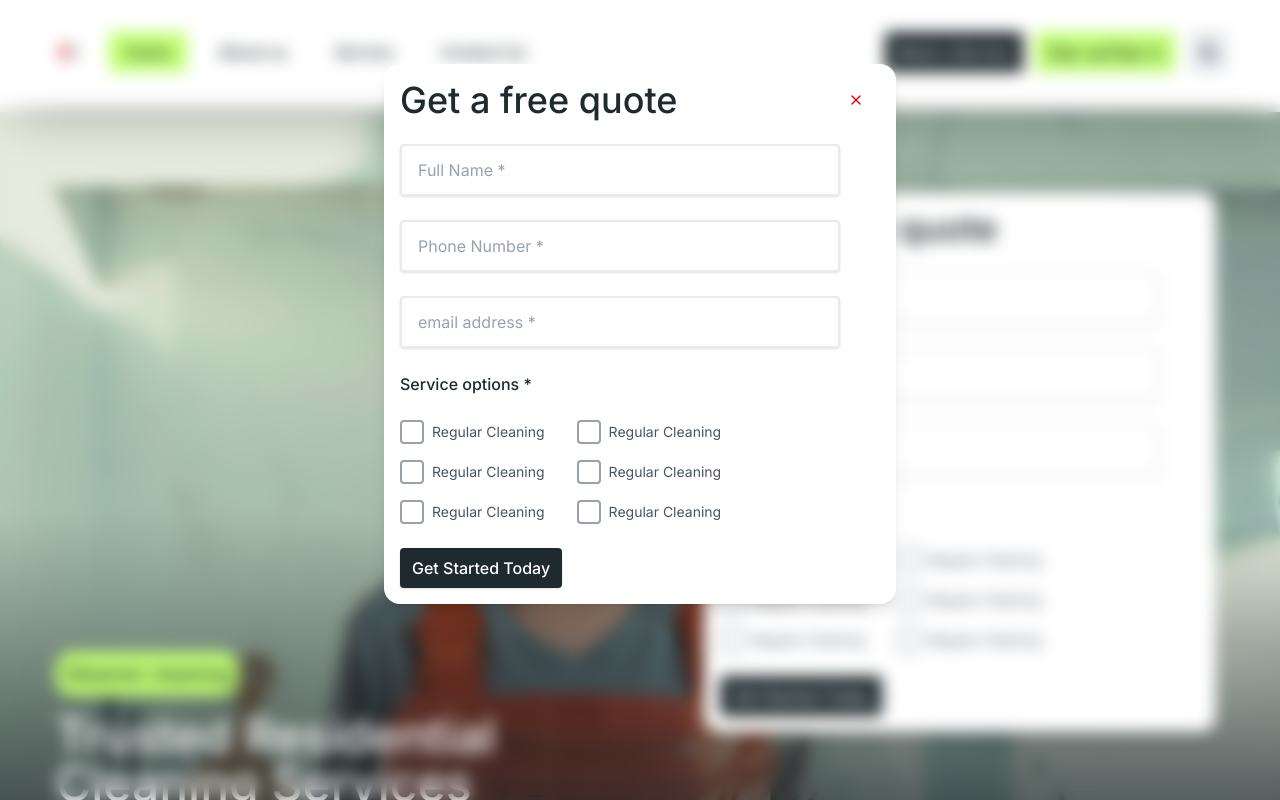
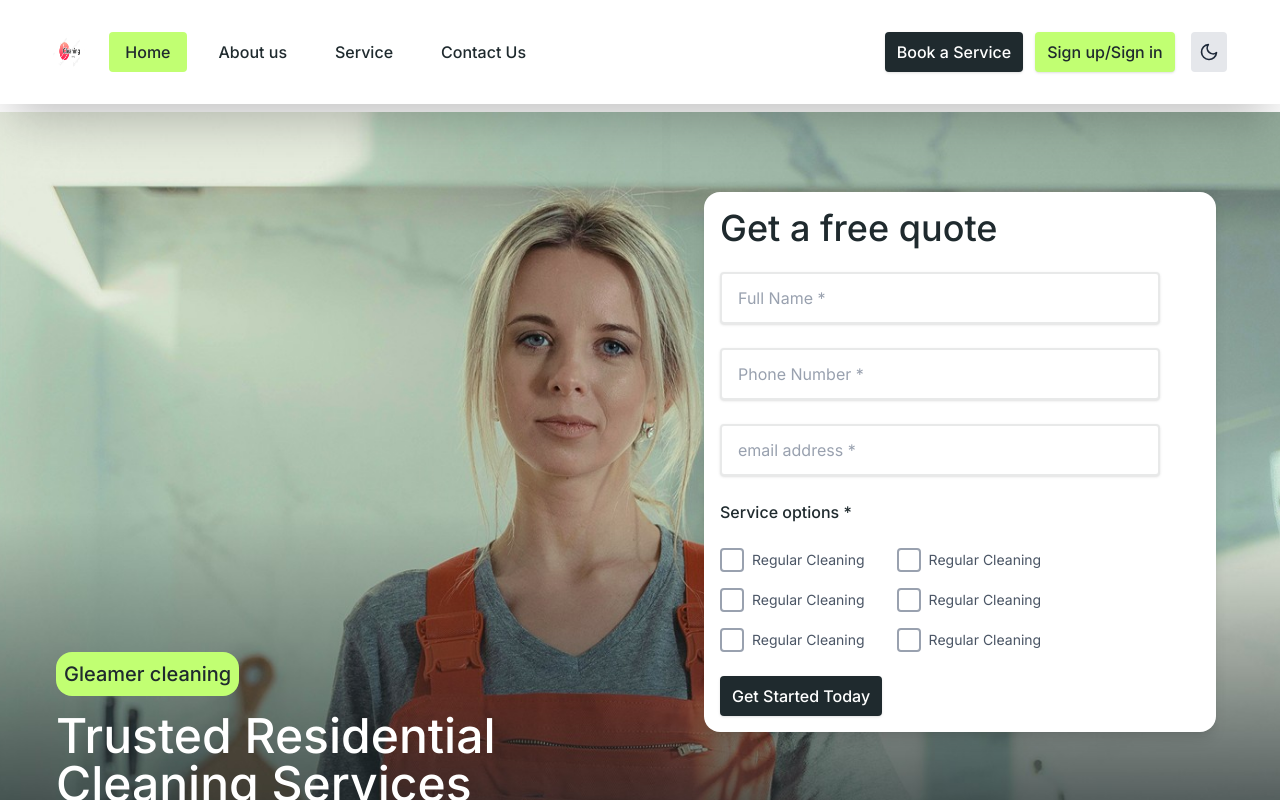
Before and after one commit to Ahmed-rbr/Cleaning_Services, a React (Vite) app: page / in a window 1280 px wide. Shown: the top 800 px of the page. Built offline with nearby package versions, Linux system fonts and the light colour scheme.

Commit message:
fixed case mismatch

```diff
--- a/src/components/Navbar.jsx
+++ b/src/components/Navbar.jsx
@@ -4,10 +4,10 @@ import LinkIteme from "./LinkIteme";
 import Btn from "./Btn";
 import { useNavigate } from "react-router-dom";
 import { useEffect, useState } from "react";
-import HeroForm from "./heroForm";
+import HeroForm from "./HeroForm";
 
 const Navbar = () => {
-  const [isopenModel, setOpenModel] = useState(true);
+  const [isopenModel, setOpenModel] = useState(false);
   const [isDark, setIsDark] = useState(false);
   const [isOpen, setOpen] = useState(false);
   useEffect(() => {
--- a/src/pages/Home.jsx
+++ b/src/pages/Home.jsx
@@ -1,5 +1,5 @@
 import React from "react";
-import HeroForm from "../components/heroForm";
+import HeroForm from "../components/HeroForm";
 import Services from "../components/Services";
 import Features from "../components/Features";
 import WhyUs from "../components/WhyUs";
```
